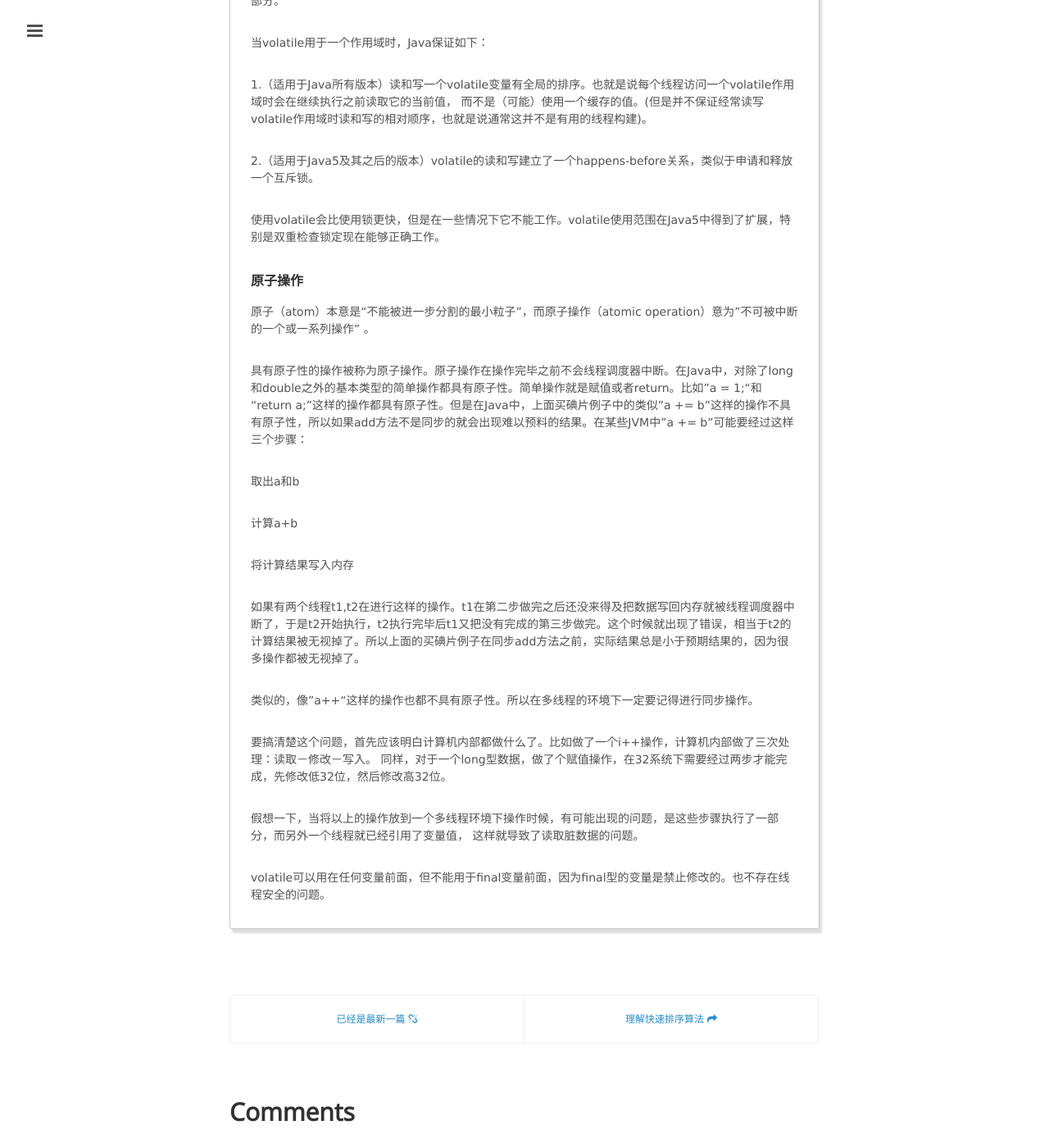
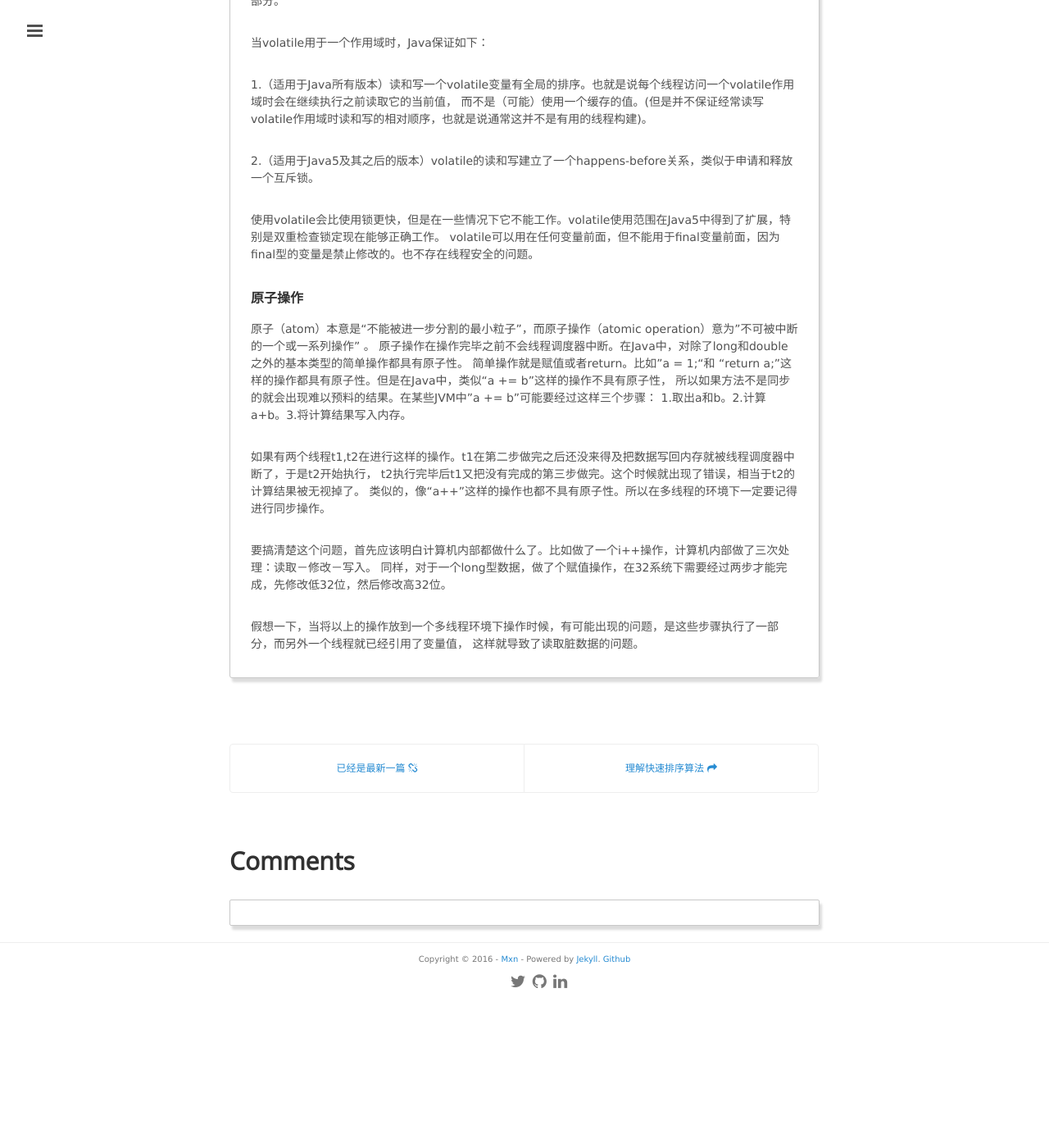
Before and after one commit to mxn21/mxn21.github.io, a Jekyll site: the page built from _posts/2016-4-11-Java中的volatile关键字.md, in a window 1280 px wide and 1400 px high, scrolled down 364 px. Shown: the whole window at 82% size. Built offline with Jekyll 4.4.1, drawn with Linux system fonts in a browser that asks for light colours; Markdown is read by kramdown in place of the engine named in the settings; comment, search, counter and statistics services are not loaded; after the commit the page ends 1586 px from its top, so only the background shows below that.

Commit message:
23433423

```diff
--- a/_posts/2016-4-11-Java中的volatile关键字.md
+++ b/_posts/2016-4-11-Java中的volatile关键字.md
@@ -17,29 +17,22 @@
 2.（适用于Java5及其之后的版本）volatile的读和写建立了一个happens-before关系，类似于申请和释放一个互斥锁。
 
 使用volatile会比使用锁更快，但是在一些情况下它不能工作。volatile使用范围在Java5中得到了扩展，特别是双重检查锁定现在能够正确工作。
-
-
+volatile可以用在任何变量前面，但不能用于final变量前面，因为final型的变量是禁止修改的。也不存在线程安全的问题。
 
 ### 原子操作
 
 原子（atom）本意是“不能被进一步分割的最小粒子”，而原子操作（atomic operation）意为"不可被中断的一个或一系列操作" 。
+原子操作在操作完毕之前不会线程调度器中断。在Java中，对除了long和double之外的基本类型的简单操作都具有原子性。
+简单操作就是赋值或者return。比如”a = 1;“和 “return a;”这样的操作都具有原子性。但是在Java中，类似“a += b”这样的操作不具有原子性，
+所以如果方法不是同步的就会出现难以预料的结果。在某些JVM中”a += b”可能要经过这样三个步骤：
+1.取出a和b。2.计算a+b。3.将计算结果写入内存。
 
-具有原子性的操作被称为原子操作。原子操作在操作完毕之前不会线程调度器中断。在Java中，对除了long和double之外的基本类型的简单操作都具有原子性。简单操作就是赋值或者return。比如”a = 1;“和 “return a;”这样的操作都具有原子性。但是在Java中，上面买碘片例子中的类似”a += b”这样的操作不具有原子性，所以如果add方法不是同步的就会出现难以预料的结果。在某些JVM中”a += b”可能要经过这样三个步骤：
-
-取出a和b
-
-计算a+b
-
-将计算结果写入内存
-
-如果有两个线程t1,t2在进行这样的操作。t1在第二步做完之后还没来得及把数据写回内存就被线程调度器中断了，于是t2开始执行，t2执行完毕后t1又把没有完成的第三步做完。这个时候就出现了错误，相当于t2的计算结果被无视掉了。所以上面的买碘片例子在同步add方法之前，实际结果总是小于预期结果的，因为很多操作都被无视掉了。
-
-类似的，像”a++“这样的操作也都不具有原子性。所以在多线程的环境下一定要记得进行同步操作。
+如果有两个线程t1,t2在进行这样的操作。t1在第二步做完之后还没来得及把数据写回内存就被线程调度器中断了，于是t2开始执行，
+t2执行完毕后t1又把没有完成的第三步做完。这个时候就出现了错误，相当于t2的计算结果被无视掉了。
+类似的，像“a++”这样的操作也都不具有原子性。所以在多线程的环境下一定要记得进行同步操作。
 
 要搞清楚这个问题，首先应该明白计算机内部都做什么了。比如做了一个i++操作，计算机内部做了三次处理：读取－修改－写入。
 同样，对于一个long型数据，做了个赋值操作，在32系统下需要经过两步才能完成，先修改低32位，然后修改高32位。
 
 假想一下，当将以上的操作放到一个多线程环境下操作时候，有可能出现的问题，是这些步骤执行了一部分，而另外一个线程就已经引用了变量值，
 这样就导致了读取脏数据的问题。
-
-volatile可以用在任何变量前面，但不能用于final变量前面，因为final型的变量是禁止修改的。也不存在线程安全的问题。
```
